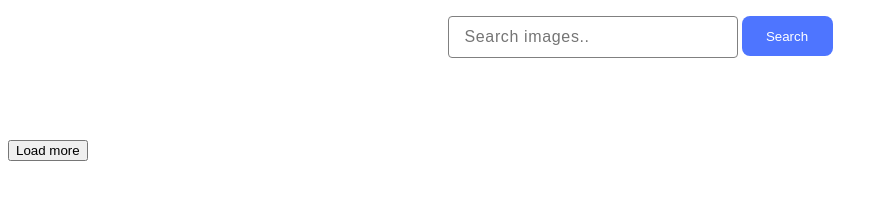
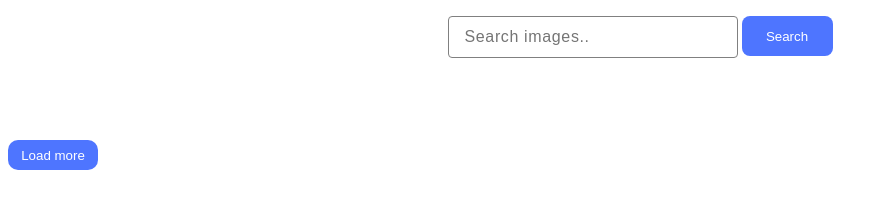
Before and after one commit to t-matveentsev/goit-js-hw-12, a website built with Vite: page src/index.html in a window 1280 px wide. Shown: the whole page, without its empty margins (0-888 px from the left). Built offline with nearby package versions, Linux system fonts and the light colour scheme; what simplelightbox would draw is missing.

Commit message:
styles_update

```diff
--- a/src/css/styles.css
+++ b/src/css/styles.css
@@ -109,6 +109,19 @@
   animation: rotation 1s linear infinite;
 }
 
+.btn-load {
+  border-radius: 10px;
+  width: 90px;
+  height: 30px;
+  color: #ffffff;
+  background: #4e75ff;
+  border: none;
+}
+
+.btn-load:hover {
+  background: #6c8cff;
+}
+
 @keyframes rotation {
   0% {
     transform: rotate(0deg);
```
